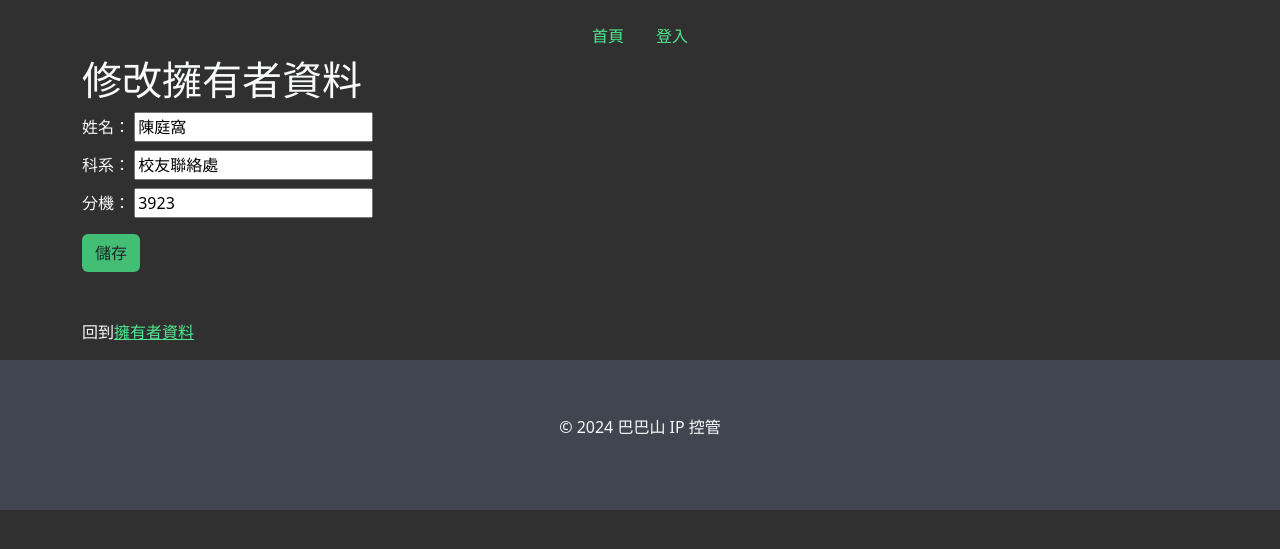
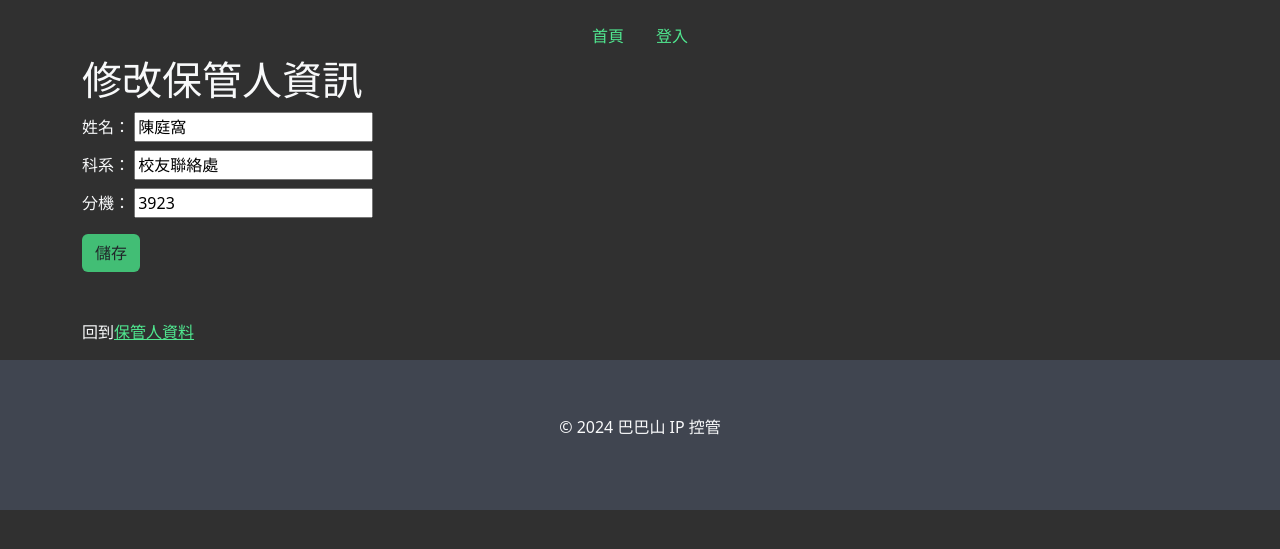
Before and after one commit to AuTooong/1121-web_final, a Django app: page /owner/details/1/edit/ in a window 1280 px wide. Shown: the top 549 px of the page. Run offline with Django 3.2, Linux system fonts and the light colour scheme; data comes from the database, SQL or seed files in the repository.

Commit message:
統一用詞

```diff
--- a/ipControl/IP/templates/ip_edit.html
+++ b/ipControl/IP/templates/ip_edit.html
@@ -2,7 +2,7 @@
 {% load static %}
 
 {% block title %}
-  修改IP資訊
+  修改 IP 資訊
 {% endblock %}
 
 {% block content %}
@@ -49,7 +49,7 @@
                 <input type="checkbox" id="unix_like" name="unix_like" {% if ip.unix_like %}checked{% endif %}><br>
             </div>
             <div class="mb-2">
-                <label for="owner_id">擁有者：</label>
+                <label for="owner_id">保管人：</label>
                 <select id="owner" name="owner_id">
                 {% for owner in owners %}
                     <option value="{{ owner.id }}" {% if owner.id == ip.owner_id %}selected{% endif %}>{{ owner.name }}</option>
--- a/ipControl/IP/templates/overview.html
+++ b/ipControl/IP/templates/overview.html
@@ -197,7 +197,7 @@ function renderTableStaff(tabId, criteria){
                             <th scope="col">軟體名稱</th>
                             <th scope="col">OS</th>
                             <th scope="col">Unix 系統</th>
-                            <th scope="col">擁有者</th>
+                            <th scope="col">保管人</th>
                             <th scope="col"></th>
                         </thead>
                         <tbody>
--- a/ipControl/IP/templates/owner_detail.html
+++ b/ipControl/IP/templates/owner_detail.html
@@ -13,6 +13,6 @@
     <p>科系：{{owners.unit}}</p>
     <p>分機：{{owners.ext}}</p>
     <a href="{% url 'owner_edit' owner_id=owners.id %}" class="btn custom-btn-primary">修改</a>
-    <p>Back to <a href="/ip/overview">所有 IP</a></p>
+    <p>回到<a href="/ip/overview">所有 IP</a></p>
 </div>
 {% endblock %}
--- a/ipControl/IP/templates/owner_edit.html
+++ b/ipControl/IP/templates/owner_edit.html
@@ -2,7 +2,7 @@
 {% load static %}
 
 {% block title %}
-  修改擁有者資訊
+  修改保管人資訊
 {% endblock %}
 
 {% block content %}
@@ -28,7 +28,7 @@
         </script>
     {% endif %}
 
-    <h1>修改擁有者資料</h1>
+    <h1>修改保管人資訊</h1>
 
     <form class="mb-5" method="post" action="{% url 'owner_edit' owner_id=owner.id %}">
         {% csrf_token %}
@@ -48,6 +48,6 @@
         <input class="btn custom-btn-primary" type="submit" value="儲存">
     </form>
 
-    <p>回到<a href="{% url 'owner_details' owner_id=owner.id %}">擁有者資料</a></p>
+    <p>回到<a href="{% url 'owner_details' owner_id=owner.id %}">保管人資料</a></p>
 </div>
 {% endblock %}
```
